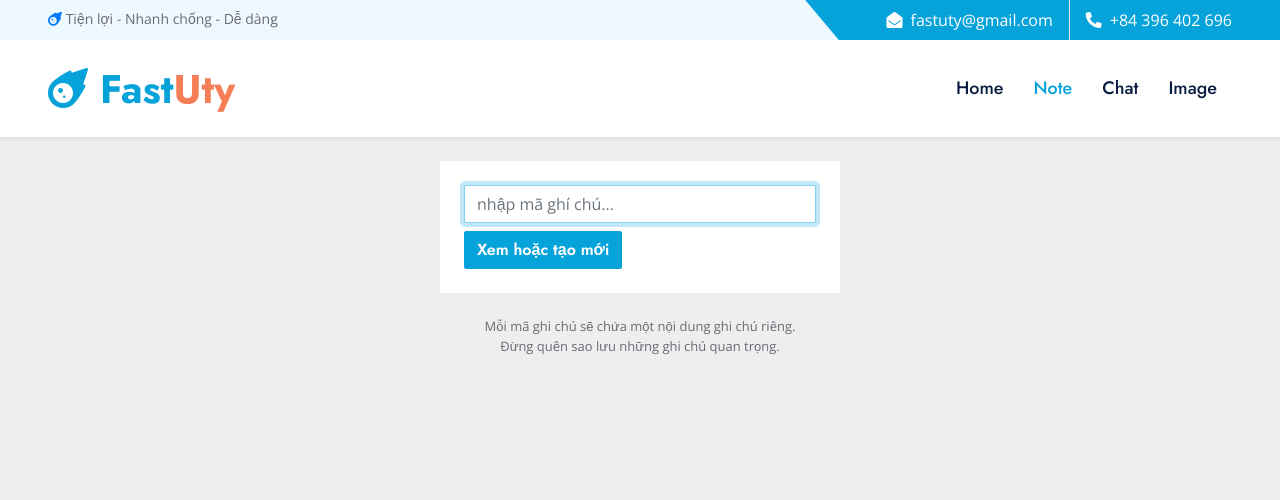
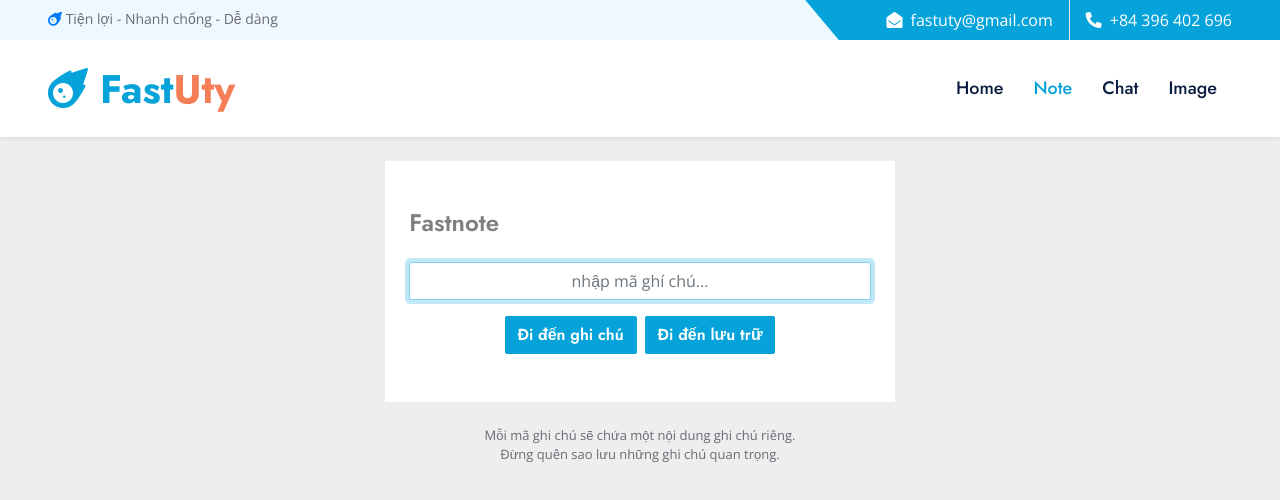
Before and after one commit to nhuttruong201/fastuty-react-js, a React (Create React App) app: page /note in a window 1280 px wide. Shown: the top 500 px of the page. Built offline with nearby package versions, Linux system fonts and the light colour scheme; no server answers.

Commit message:
fix bug fast note

```diff
--- a/package.json
+++ b/package.json
@@ -9,6 +9,8 @@
     "axios": "^0.26.0",
     "bootstrap": "^4.6.0",
     "cors": "^2.8.5",
+    "dotenv": "^16.0.0",
+    "dotenv-webpack": "^7.1.0",
     "react": "^17.0.2",
     "react-dom": "^17.0.2",
     "react-quill": "^1.3.5",
--- a/src/App.js
+++ b/src/App.js
@@ -43,8 +43,11 @@ class App extends Component {
                     <Route path="/note" exact>
                         <SearchNote />
                     </Route>
-                    <Route path="/note/:code">
+                    <Route path="/note/:code" exact>
                         <Note />
+                    </Route>
+                    <Route path="/note/backup/:code" exact>
+                        <h1>Note Backup</h1>
                     </Route>
                     <Route path="/chat">
                         <Chat />
--- a/src/components/Notes/ModalCheckPass.js
+++ b/src/components/Notes/ModalCheckPass.js
@@ -2,6 +2,7 @@ import React from "react";
 import {
     Alert,
     Button,
+    Input,
     Modal,
     ModalBody,
     ModalFooter,
@@ -46,7 +47,7 @@ class ModalCheckPass extends React.Component {
         }
 
         let res = await axios.post(
-            "http://localhost:5000/api/note/check-password",
+            `${process.env.REACT_APP_API_ENDPOINT}/api/note/check-password`,
             {
                 code,
                 password,
@@ -73,7 +74,7 @@ class ModalCheckPass extends React.Component {
 
         return (
             <div>
-                <Modal isOpen={true} centered={true}>
+                <Modal isOpen={true} centered={true} autoFocus={false}>
                     <ModalHeader
                     // toggle={function noRefCheck() {}}
                     >
@@ -92,6 +93,7 @@ class ModalCheckPass extends React.Component {
                                 className="form-control mt-1"
                                 onKeyDown={this.handleKeyDown}
                                 onChange={(e) => this.handleOnChangePassword(e)}
+                                autoFocus
                             />
                         </div>
                         {errMsg ? (
--- a/src/components/Notes/Note.css
+++ b/src/components/Notes/Note.css
@@ -31,6 +31,7 @@
 .noti-note {
     color: #34be82 !important;
     font-weight: 600;
+    font-size: 14px;
 }
 .code-note {
     font-weight: 600;
--- a/src/components/Notes/Note.js
+++ b/src/components/Notes/Note.js
@@ -2,6 +2,7 @@ import axios from "axios";
 import React from "react";
 import ReactQuill from "react-quill"; // ES6
 import { withRouter } from "react-router-dom";
+
 import formatDateTime from "../../configs/formatDateTime";
 
 import "react-quill/dist/quill.snow.css"; // ES6
@@ -10,7 +11,9 @@ import "./Note.css";
 import io from "socket.io-client";
 import ModalCheckPass from "./ModalCheckPass";
 import NoteController from "./NoteController";
-const serverHost = "http://localhost:5000/";
+
+const API_ENDPOINT = process.env.REACT_APP_API_ENDPOINT;
+const serverHost = API_ENDPOINT;
 const socket = io(serverHost);
 
 class Note extends React.Component {
@@ -22,8 +25,9 @@ class Note extends React.Component {
             code: "",
             password: "",
             updatedAt: "",
-            isConfirmedPassword: false,
+            isConfirmedPassword: true,
             focus: false,
+            isShowNotiUpdatedNote: false,
         };
 
         this.bodyInput = React.createRef();
@@ -52,11 +56,8 @@ class Note extends React.Component {
             return;
         }
 
-        // console.clear();
-        // console.log(this.state.content);
-
         axios
-            .put("http://localhost:5000/api/note/update-content", {
+            .put(`${API_ENDPOINT}/api/note/update-content`, {
                 code: this.props.match.params.code,
                 password: this.state.password,
                 content: value,
@@ -68,6 +69,18 @@ class Note extends React.Component {
                     password: "",
                     content: value,
                 });
+
+                setTimeout(() => {
+                    this.setState({
+                        isShowNotiUpdatedNote: true,
+                    });
+                }, 1000);
+
+                setTimeout(() => {
+                    this.setState({
+                        isShowNotiUpdatedNote: false,
+                    });
+                }, 5000);
             })
             .catch((error) => {
                 console.log(error);
@@ -88,13 +101,13 @@ class Note extends React.Component {
     async componentDidMount() {
         let code = this.props.match.params.code;
 
-        document.title = `Fast Note - ${code}`;
-
         // this.state.focus
         //     ? this.bodyInput.current.focus()
         //     : this.bodyInput.current.blur();
 
-        let res = await axios.get(`http://localhost:5000/api/note/${code}`);
+        document.title = `Fast Note - ${code}`;
+
+        let res = await axios.get(`${API_ENDPOINT}/api/note/${code}`);
 
         let note = res.data.data;
 
@@ -103,10 +116,11 @@ class Note extends React.Component {
         this.setState({
             code: note.code,
             password: note.password,
+            isConfirmedPassword: note.password === "" ? true : false,
         });
 
         if (note.password !== "") {
-            console.log("Private");
+            console.log("Note Is Private !!");
             return;
         }
 
@@ -155,10 +169,17 @@ class Note extends React.Component {
     }
 
     render() {
-        let { code, password, content, updatedAt, isConfirmedPassword } =
-            this.state;
+        let {
+            code,
+            password,
+            content,
+            updatedAt,
+            isConfirmedPassword,
+            isShowNotiUpdatedNote,
+        } = this.state;
 
         // console.log("Code: ", code, "\nPassword: ", password);
+        // console.log("API_ENDPOINT: ", process.env.REACT_APP_API_ENDPOINT);
 
         return (
             <div
@@ -184,9 +205,18 @@ class Note extends React.Component {
                                             {" " + code + " - "}
                                         </span>
                                         &nbsp;
-                                        <span className="text-success noti-note">
+                                        <span className="noti-note">
                                             <i className="bi bi-clock-history"></i>
                                             {" " + updatedAt}
+                                        </span>
+                                        <span className="noti-note">
+                                            {isShowNotiUpdatedNote ? (
+                                                <>
+                                                    {" "}
+                                                    <i className="bi bi-check"></i>
+                                                    Đã lưu
+                                                </>
+                                            ) : null}
                                         </span>
                                     </div>
 
--- a/src/components/Notes/NoteController.js
+++ b/src/components/Notes/NoteController.js
@@ -70,7 +70,7 @@ class NoteController extends React.Component {
     }
 
     render() {
-        console.log(this.state);
+        // console.log(this.state);
         let { showModalBackup, showModalSecurity, showModalShare } = this.state;
         let { password } = this.state;
 
--- a/src/components/Notes/SearchNote.js
+++ b/src/components/Notes/SearchNote.js
@@ -18,17 +18,21 @@ class SearchNote extends React.Component {
         });
     };
 
-    handleSubmitCode = (e) => {
+    handleSubmitCode = (e, page) => {
         e.preventDefault();
 
-        if (this.state.code === "") {
+        let code = this.state.code;
+
+        if (code === "") {
             this.setState({
                 errMsg: "Vui lòng nhập mã ghi chú!",
             });
             return;
         }
 
-        this.props.history.push(`/note/${this.state.code}`);
+        let route = page === "edit" ? `/note/${code}` : `/note/backup/${code}`;
+
+        this.props.history.push(route);
     };
 
     componentDidMount = () => {
@@ -40,13 +44,13 @@ class SearchNote extends React.Component {
         let { errMsg } = this.state;
 
         return (
-            <div className="">
-                <div
-                    className="mx-auto mt-4 p-4 bg-white"
-                    style={{ width: "400px" }}
-                >
+            <div className="container-fluid">
+                <div className="row justify-content-center">
+                    <div className="col-md-5 col-sm-10 col-12">
+                        <div className="mx-auto mt-4 px-4 py-5 bg-white">
+                            <h4 className="text-black-50">Fastnote</h4>
                             <form>
-                        <div className="form-group">
+                                <div className="form-group mt-4">
                                     {errMsg ? (
                                         <p className="text-danger">
                                             <i className="bi bi-exclamation-diamond-fill"></i>{" "}
@@ -58,28 +62,48 @@ class SearchNote extends React.Component {
                                         type={"text"}
                                         value={this.state.code}
                                         placeholder="nhập mã ghí chú..."
-                                className="form-control"
+                                        className="form-control text-center"
                                         ref={this.txtPassword}
-                                onChange={(e) => this.handleChangeCode(e)}
+                                        onChange={(e) =>
+                                            this.handleChangeCode(e)
+                                        }
                                     />
                                 </div>
-                        <div className="form-group mt-2">
+                                <div className="form-group mt-3 text-center">
                                     <button
-                                className="btn btn-block btn-primary me-3 animated"
-                                onClick={(e) => this.handleSubmitCode(e)}
+                                        className="btn btn-primary mx-1"
+                                        onClick={(e) =>
+                                            this.handleSubmitCode(e, "edit")
+                                        }
                                     >
-                                Xem hoặc tạo mới
+                                        Đi đến ghi chú
+                                    </button>
+                                    <button
+                                        className="btn btn-primary mx-1"
+                                        onClick={(e) =>
+                                            this.handleSubmitCode(e, "backup")
+                                        }
+                                    >
+                                        Đi đến lưu trữ
                                     </button>
                                 </div>
                             </form>
                         </div>
-                <p className="text-center p-4" style={{ fontSize: "13px" }}>
+                        <p
+                            className="text-center p-4"
+                            style={{ fontSize: "13px" }}
+                        >
                             <span>
-                        Mỗi mã ghi chú sẽ chứa một nội dung ghi chú riêng.
+                                Mỗi mã ghi chú sẽ chứa một nội dung ghi chú
+                                riêng.
                             </span>
                             <br></br>
-                    <span>Đừng quên sao lưu những ghi chú quan trọng.</span>
+                            <span>
+                                Đừng quên sao lưu những ghi chú quan trọng.
+                            </span>
                         </p>
+                    </div>
+                </div>
             </div>
         );
     }
```
Also changed, not shown: src/components/Notes/ModalSecurity.js (+7 -4 lines), 2 other files (tests, documents, lock files or other folders). Lines whose indentation alone changed are shown as unchanged.
